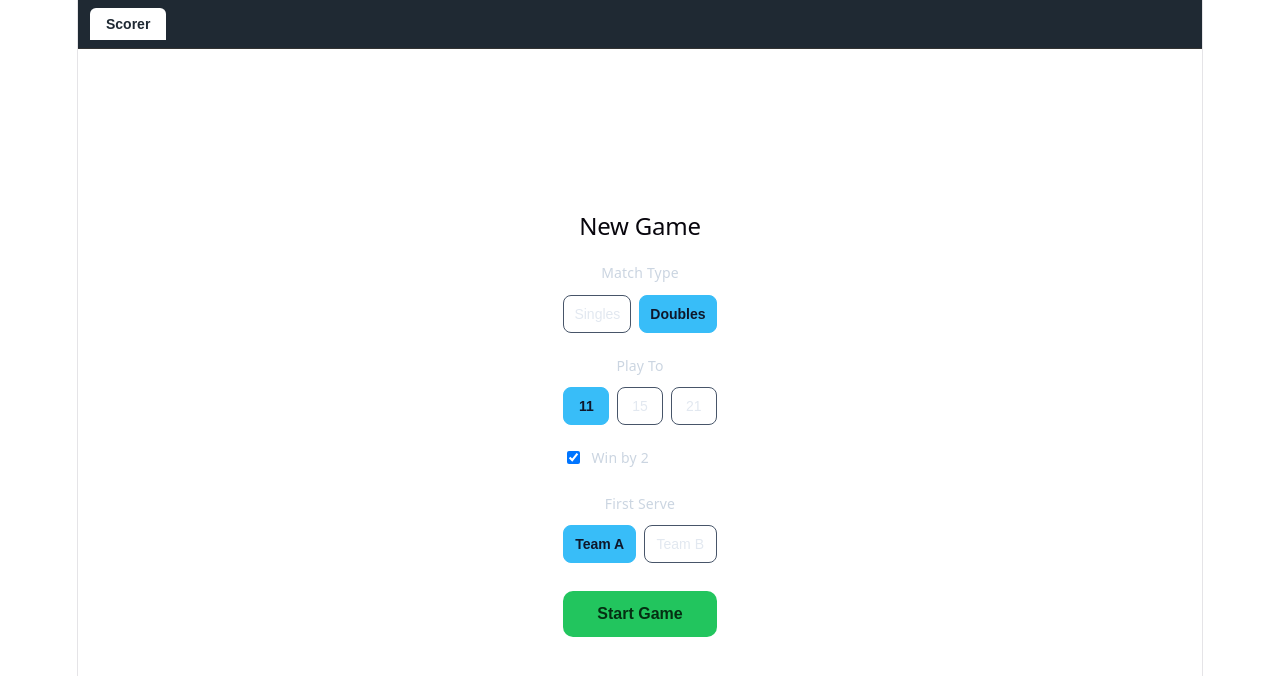
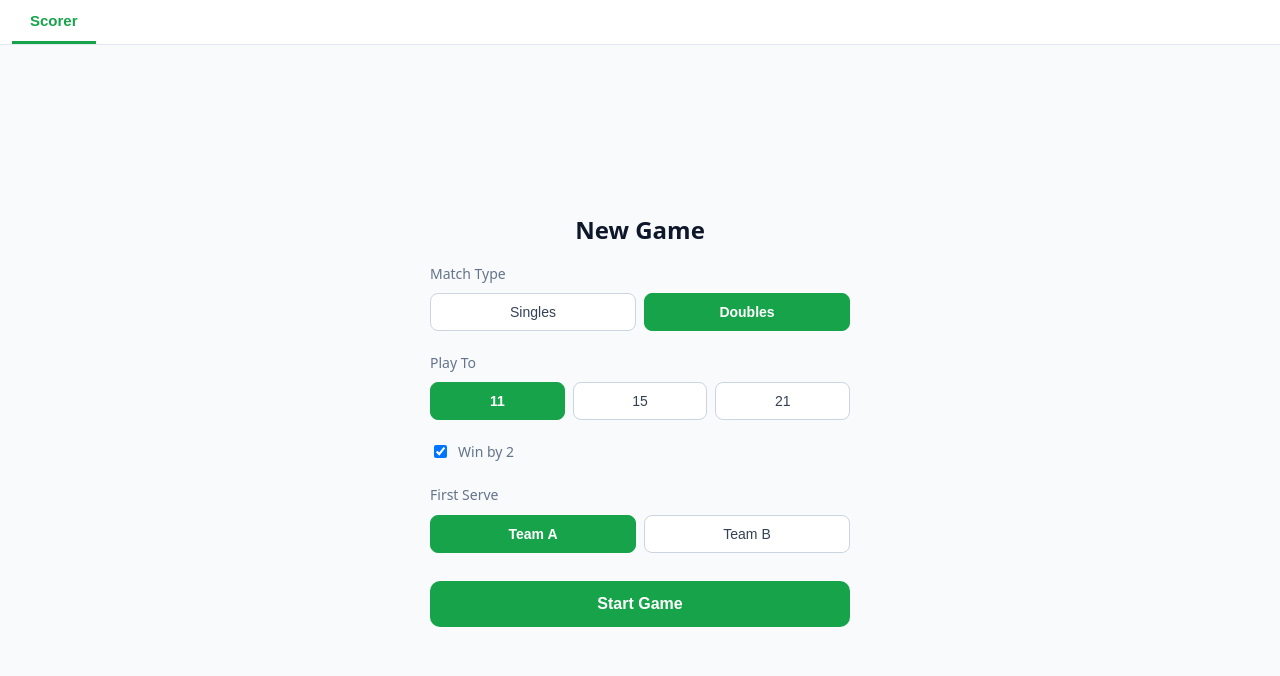
Before and after one commit to c4rlosst/pickleball_scorer, a React (Vite) app: page / in a window 1280 px wide. Shown: the top 676 px of the page. Built offline with nearby package versions, Linux system fonts and the light colour scheme.

Commit message:
Switch to explicit light theme

```diff
--- a/src/App.css
+++ b/src/App.css
@@ -2,29 +2,31 @@
   min-height: 100vh;
   display: flex;
   flex-direction: column;
+  background: #f8fafc;
 }
 
 .tab-bar {
   display: flex;
   gap: 4px;
-  padding: 8px 12px;
-  background: #1f2933;
-  border-bottom: 1px solid #333;
+  padding: 0 12px;
+  background: #ffffff;
+  border-bottom: 1px solid #e2e8f0;
 }
 
 .tab-button {
-  padding: 8px 16px;
+  padding: 12px 18px;
   border: none;
-  border-radius: 6px 6px 0 0;
+  border-bottom: 3px solid transparent;
   background: transparent;
-  color: #cbd5e1;
-  font-size: 14px;
+  color: #64748b;
+  font-size: 15px;
+  font-weight: 500;
   cursor: pointer;
 }
 
 .tab-button.active {
-  background: #ffffff;
-  color: #1f2933;
+  color: #16a34a;
+  border-bottom-color: #16a34a;
   font-weight: 600;
 }
 
@@ -33,4 +35,5 @@
   display: flex;
   align-items: center;
   justify-content: center;
+  padding: 16px;
 }
--- a/src/Scorer.css
+++ b/src/Scorer.css
@@ -1,4 +1,5 @@
 .setup {
+  width: 100%;
   max-width: 420px;
   margin: 0 auto;
   padding: 24px 16px;
@@ -10,6 +11,7 @@
 .setup h2 {
   margin: 0;
   text-align: center;
+  color: #0f172a;
 }
 
 .field {
@@ -20,7 +22,7 @@
 
 .field > label {
   font-size: 14px;
-  color: #cbd5e1;
+  color: #64748b;
 }
 
 .checkbox-label {
@@ -28,7 +30,7 @@
   align-items: center;
   gap: 8px;
   font-size: 14px;
-  color: #e2e8f0;
+  color: #0f172a;
 }
 
 .segmented {
@@ -39,18 +41,18 @@
 .segmented button {
   flex: 1;
   padding: 10px;
-  border: 1px solid #475569;
+  border: 1px solid #cbd5e1;
   border-radius: 8px;
-  background: transparent;
-  color: #e2e8f0;
+  background: #ffffff;
+  color: #334155;
   cursor: pointer;
   font-size: 14px;
 }
 
 .segmented button.active {
-  background: #38bdf8;
-  border-color: #38bdf8;
-  color: #0f172a;
+  background: #16a34a;
+  border-color: #16a34a;
+  color: #ffffff;
   font-weight: 600;
 }
 
@@ -61,8 +63,8 @@
   font-weight: 600;
   border: none;
   border-radius: 10px;
-  background: #22c55e;
-  color: #052e12;
+  background: #16a34a;
+  color: #ffffff;
   cursor: pointer;
 }
 
@@ -88,20 +90,22 @@
   align-items: center;
   gap: 8px;
   padding: 32px 16px;
-  border: 2px solid #334155;
+  border: 2px solid #e2e8f0;
   border-radius: 16px;
-  background: #1e293b;
-  color: #e2e8f0;
+  background: #ffffff;
+  color: #0f172a;
   cursor: pointer;
+  box-shadow: 0 1px 3px rgba(15, 23, 42, 0.06);
   transition: border-color 0.2s, background 0.2s;
 }
 
 .score-panel:active {
-  background: #334155;
+  background: #f1f5f9;
 }
 
 .score-panel.serving {
-  border-color: #facc15;
+  border-color: #f59e0b;
+  box-shadow: 0 0 0 3px rgba(245, 158, 11, 0.15);
 }
 
 .score-panel:disabled {
@@ -112,25 +116,28 @@
 .team-label {
   font-size: 16px;
   font-weight: 600;
+  color: #334155;
 }
 
 .score {
   font-size: 72px;
   font-weight: 700;
   line-height: 1;
+  color: #0f172a;
 }
 
 .serve-indicator {
   font-size: 13px;
-  color: #facc15;
+  font-weight: 600;
+  color: #b45309;
 }
 
 .game-over-banner {
   text-align: center;
   padding: 12px;
   border-radius: 10px;
-  background: #22c55e;
-  color: #052e12;
+  background: #dcfce7;
+  color: #166534;
   font-weight: 700;
   font-size: 18px;
 }
@@ -144,9 +151,9 @@
   flex: 1;
   padding: 12px;
   border-radius: 10px;
-  border: 1px solid #475569;
-  background: transparent;
-  color: #e2e8f0;
+  border: 1px solid #cbd5e1;
+  background: #ffffff;
+  color: #334155;
   font-size: 14px;
   cursor: pointer;
 }
--- a/src/index.css
+++ b/src/index.css
@@ -1,53 +1,21 @@
 :root {
-  --text: #6b6375;
-  --text-h: #08060d;
-  --bg: #fff;
-  --border: #e5e4e7;
-  --code-bg: #f4f3ec;
-  --accent: #aa3bff;
-  --accent-bg: rgba(170, 59, 255, 0.1);
-  --accent-border: rgba(170, 59, 255, 0.5);
-  --social-bg: rgba(244, 243, 236, 0.5);
-  --shadow:
-    rgba(0, 0, 0, 0.1) 0 10px 15px -3px, rgba(0, 0, 0, 0.05) 0 4px 6px -2px;
+  --text: #475569;
+  --text-h: #0f172a;
+  --bg: #f8fafc;
+  --border: #e2e8f0;
+  --accent: #16a34a;
+  --accent-contrast: #ffffff;
 
   --sans: system-ui, 'Segoe UI', Roboto, sans-serif;
-  --heading: system-ui, 'Segoe UI', Roboto, sans-serif;
-  --mono: ui-monospace, Consolas, monospace;
 
-  font: 18px/145% var(--sans);
-  letter-spacing: 0.18px;
-  color-scheme: light dark;
+  font: 16px/145% var(--sans);
+  color-scheme: light;
   color: var(--text);
   background: var(--bg);
   font-synthesis: none;
   text-rendering: optimizeLegibility;
   -webkit-font-smoothing: antialiased;
   -moz-osx-font-smoothing: grayscale;
-
-  @media (max-width: 1024px) {
-    font-size: 16px;
-  }
-}
-
-@media (prefers-color-scheme: dark) {
-  :root {
-    --text: #9ca3af;
-    --text-h: #f3f4f6;
-    --bg: #16171d;
-    --border: #2e303a;
-    --code-bg: #1f2028;
-    --accent: #c084fc;
-    --accent-bg: rgba(192, 132, 252, 0.15);
-    --accent-border: rgba(192, 132, 252, 0.5);
-    --social-bg: rgba(47, 48, 58, 0.5);
-    --shadow:
-      rgba(0, 0, 0, 0.4) 0 10px 15px -3px, rgba(0, 0, 0, 0.25) 0 4px 6px -2px;
-  }
-
-  #social .button-icon {
-    filter: invert(1) brightness(2);
-  }
 }
 
 body {
@@ -55,57 +23,15 @@ body {
 }
 
 #root {
-  width: 1126px;
-  max-width: 100%;
-  margin: 0 auto;
-  text-align: center;
-  border-inline: 1px solid var(--border);
   min-height: 100svh;
   display: flex;
   flex-direction: column;
-  box-sizing: border-box;
 }
 
 h1,
 h2 {
-  font-family: var(--heading);
-  font-weight: 500;
+  font-family: var(--sans);
+  font-weight: 600;
   color: var(--text-h);
-}
-
-h1 {
-  font-size: 56px;
-  letter-spacing: -1.68px;
-  margin: 32px 0;
-  @media (max-width: 1024px) {
-    font-size: 36px;
-    margin: 20px 0;
-  }
-}
-h2 {
-  font-size: 24px;
-  line-height: 118%;
-  letter-spacing: -0.24px;
-  margin: 0 0 8px;
-  @media (max-width: 1024px) {
-    font-size: 20px;
-  }
-}
-p {
   margin: 0;
 }
-
-code,
-.counter {
-  font-family: var(--mono);
-  display: inline-flex;
-  border-radius: 4px;
-  color: var(--text-h);
-}
-
-code {
-  font-size: 15px;
-  line-height: 135%;
-  padding: 4px 8px;
-  background: var(--code-bg);
-}
```
